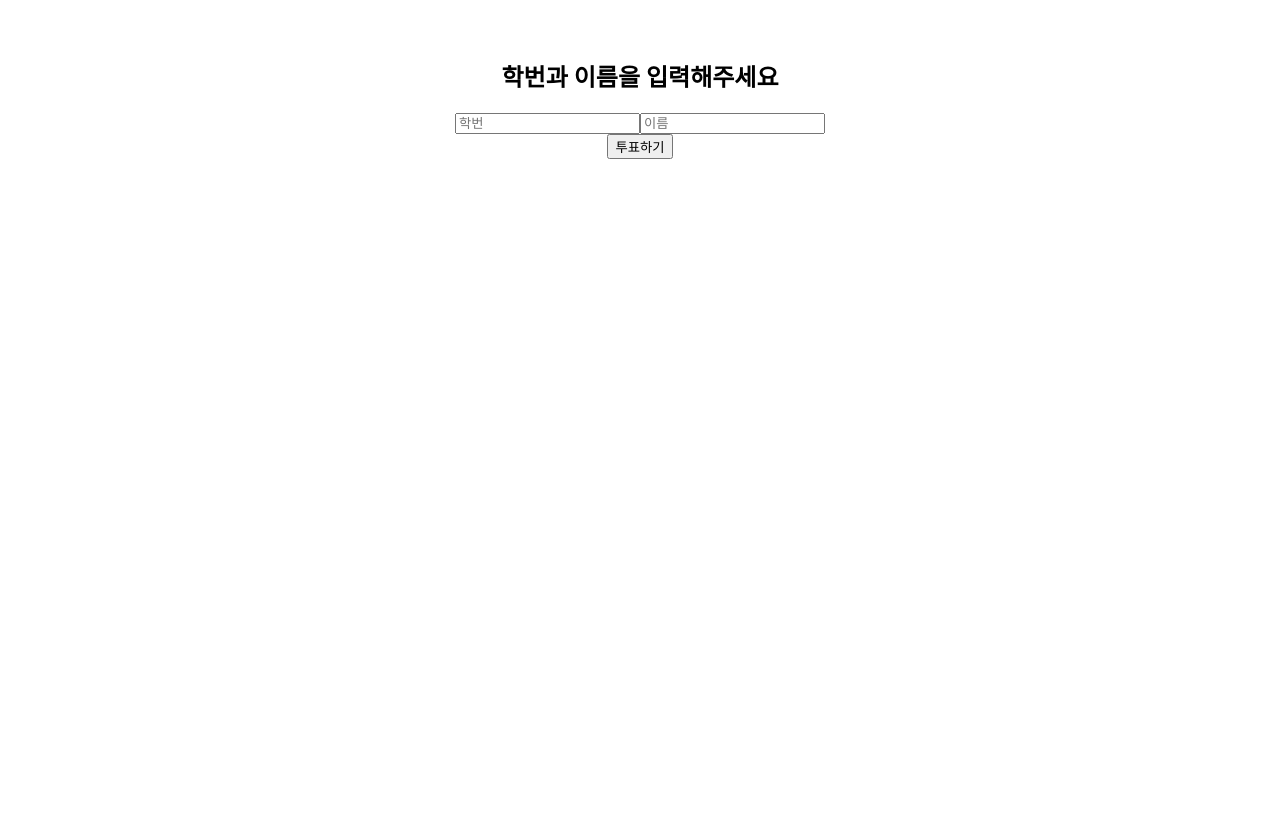
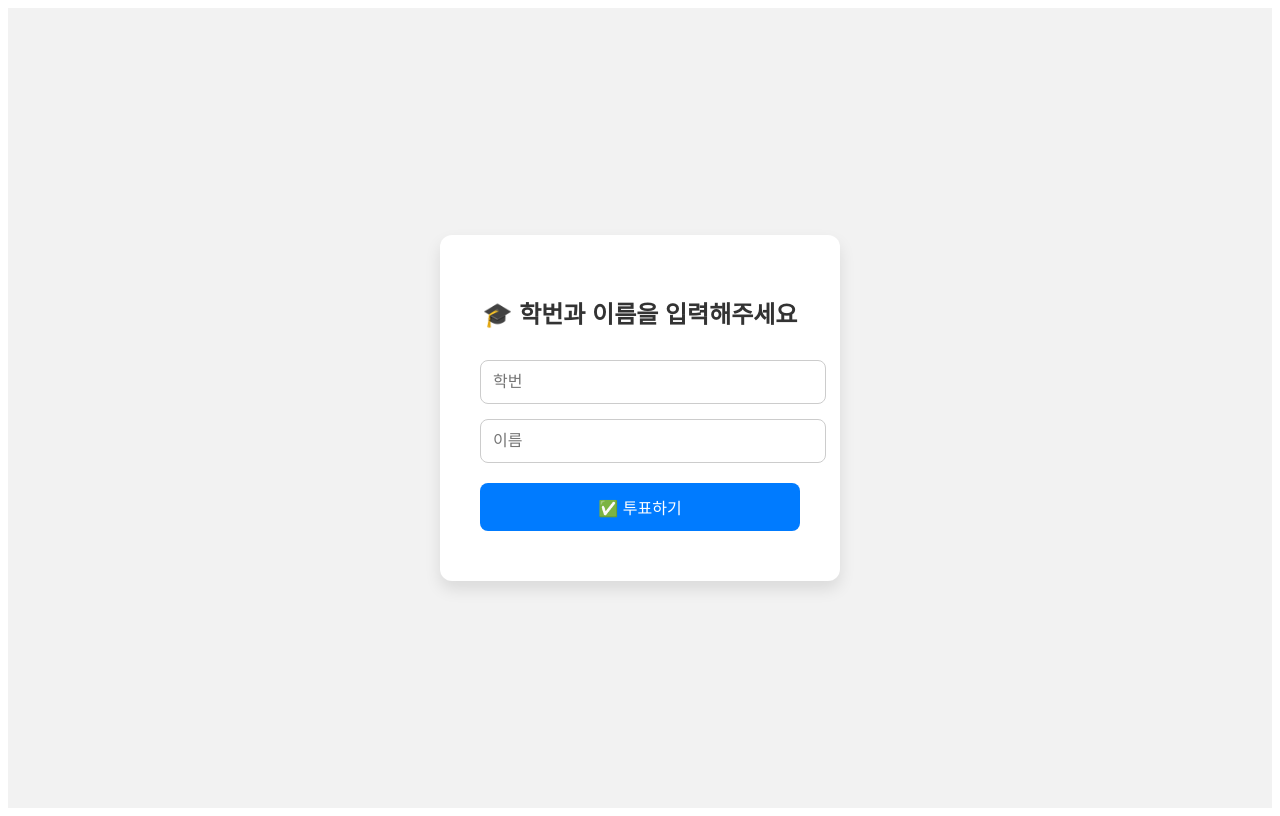
Before and after one commit to sozerong/VoteApp, a React (Create React App) app in the folder voteapp/: page / in a window 1280 px wide. Built offline with nearby package versions, Linux system fonts and the light colour scheme; no server answers.

Commit message:
배포수정

```diff
--- a/voteapp/src/LoginPage.jsx
+++ b/voteapp/src/LoginPage.jsx
@@ -9,26 +9,97 @@ function LoginPage({ onSuccess, onShowResults }) {
   const [error, setError] = useState("");
 
   const handleSubmit = async () => {
+    if (!studentId || !name) {
+      setError("학번과 이름을 모두 입력해주세요.");
+      return;
+    }
+
+    try {
       const res = await axios.post(`${BACKEND_URL}/can_vote`, {
         student_id: studentId,
         name,
       });
+
       if (res.data.can_vote) {
         onSuccess({ student_id: studentId, name });
       } else {
         setError("❌ 이미 투표하셨습니다.");
       }
+    } catch (err) {
+      setError("서버와의 연결에 실패했습니다.");
+    }
   };
 
+  return (
+    <div
+      style={{
+        minHeight: "100vh",
+        display: "flex",
+        justifyContent: "center",
+        alignItems: "center",
+        background: "#f2f2f2",
+        fontFamily: "Arial",
+      }}
+    >
+      <div
+        style={{
+          background: "#fff",
+          padding: "40px",
+          borderRadius: "12px",
+          boxShadow: "0 8px 16px rgba(0, 0, 0, 0.1)",
+          width: "320px",
+          textAlign: "center",
+        }}
+      >
+        <h2 style={{ marginBottom: "30px", color: "#333" }}>🎓 학번과 이름을 입력해주세요</h2>
 
-  return (
-    <div style={{ textAlign: "center", padding: "30px" }}>
-      <h2>학번과 이름을 입력해주세요</h2>
-      <input value={studentId} onChange={(e) => setStudentId(e.target.value)} placeholder="학번" />
-      <input value={name} onChange={(e) => setName(e.target.value)} placeholder="이름" />
-      <br />
-      <button onClick={handleSubmit}>투표하기</button>
-      <div style={{ color: "red" }}>{error}</div>
+        <input
+          value={studentId}
+          onChange={(e) => setStudentId(e.target.value)}
+          placeholder="학번"
+          style={{
+            width: "100%",
+            padding: "12px",
+            marginBottom: "15px",
+            borderRadius: "8px",
+            border: "1px solid #ccc",
+            fontSize: "16px",
+          }}
+        />
+
+        <input
+          value={name}
+          onChange={(e) => setName(e.target.value)}
+          placeholder="이름"
+          style={{
+            width: "100%",
+            padding: "12px",
+            marginBottom: "20px",
+            borderRadius: "8px",
+            border: "1px solid #ccc",
+            fontSize: "16px",
+          }}
+        />
+
+        <button
+          onClick={handleSubmit}
+          style={{
+            width: "100%",
+            padding: "12px",
+            backgroundColor: "#007BFF",
+            color: "#fff",
+            fontSize: "16px",
+            border: "none",
+            borderRadius: "8px",
+            cursor: "pointer",
+            marginBottom: "10px",
+          }}
+        >
+          ✅ 투표하기
+        </button>
+
+        {error && <div style={{ color: "red", marginTop: "10px" }}>{error}</div>}
+      </div>
     </div>
   );
 }
```
Lines whose indentation alone changed are shown as unchanged.
